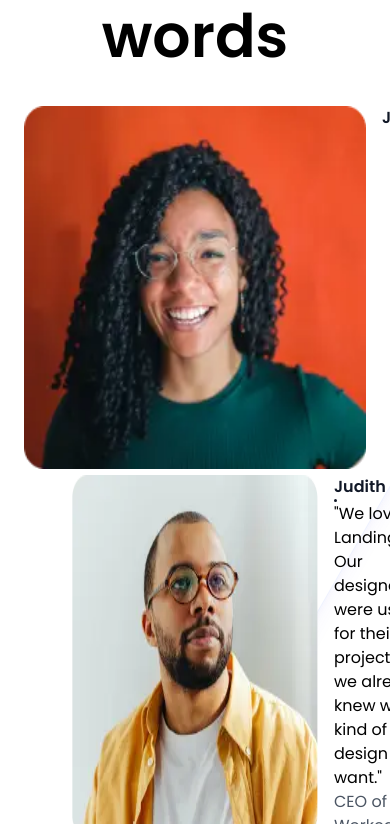
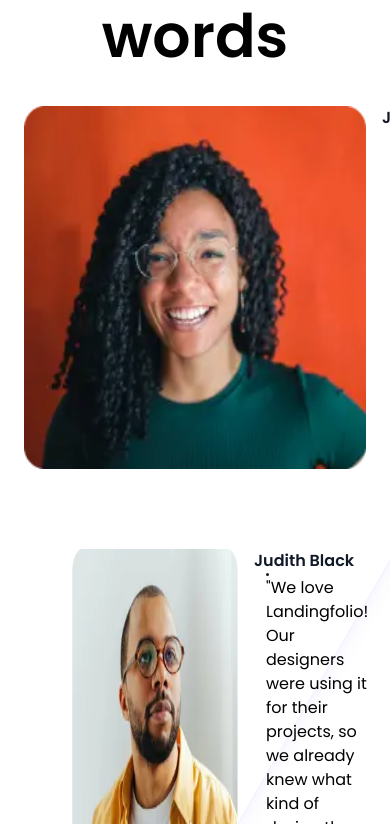
Before and after one commit to aruljohnsonalmabetter/MiPlace-Frontend, a React (Create React App) app in the folder miplace/: page / in a window 390 px wide. Shown: the part 3860-4684 px from the top of the page. Built offline with nearby package versions, Linux system fonts and the light colour scheme.

Commit message:
added changes in hotelinfo

```diff
--- a/miplace/src/components/HotelNamebooking.js
+++ b/miplace/src/components/HotelNamebooking.js
@@ -44,7 +44,7 @@ const HotelNamebooking = ({
   };
 
   return (
-    <div class="flex justify-between p-8 text-black rounded">
+    <div id ="hotelname"class="flex justify-between p-8 text-black rounded">
       <div>
         <h1 className="font-[Montserrat] text-[2.125rem] font-semibold">
           {hotelname}
--- a/miplace/src/components/Imagegrid.jsx
+++ b/miplace/src/components/Imagegrid.jsx
@@ -8,9 +8,9 @@ function Imagegrid({ img }) {
     return (
         <>
 
-            <div className="flex space-x-2 justify-center m-auto py-16 px-4 max-w-[1500px] w-full">
+            <div id="imggrid"className="flex space-x-2 justify-center m-auto py-16 px-4 max-w-[1500px] w-full">
                 <div className="rounded-lg">
-                   <img src={image1} className="object-cover rounded-lg"></img>
+                   <img class="img"src={image1} className="object-cover rounded-lg"></img>
                 </div>
 
                {/* <div className="w-1/2 flex"> */}
@@ -28,8 +28,8 @@ function Imagegrid({ img }) {
                             </img>
                         </div>   */}
                      {/* </div>     */}
-                <div className=" w-1/2">
-                    <img src={image2} className="object-cover rounded-lg"></img>
+                <div class="img" className=" w-1/2">
+                    <img class="img" src={image2} className="object-cover rounded-lg"></img>
                         {/* <div className="flex-col h-full">
                             <img src={image1} className="object-cover m-1 h-1/2 ">
                             </img>
--- a/miplace/src/components/Testimonial.jsx
+++ b/miplace/src/components/Testimonial.jsx
@@ -1,6 +1,7 @@
 import React from 'react'
 import image from '../images/BG (1).webp'
 import image1 from '../images/BG-1 (1).webp'
+import "./styles.css";
 export default function Testimonial(){
   return (
     <section class="relative isolate overflow-hidden bg-white px-6 py-24 font-mullish sm:py-32 lg:px-8">
@@ -30,12 +31,12 @@ export default function Testimonial(){
                        </div>
                        </div>
             </div>
-        <div class="">
+                  <div id="testimonial2"class="flex mx-auto ">
                 <div class="flex space-x-4">
                 <img class="mx-auto h-30 w-30  "
                        src={image1}
                        alt=""/>
-                       <div class=" text-left items-center justify-center  text-base">
+                          <div class=" text-left  space-x-3  text-base">
                            <div class="font-semibold text-gray-900">Judith Black</div>
                                <svg viewBox="0 0 2 2" width="3" height="3" aria-hidden="true" class="fill-gray-900">
                                    <circle cx="1" cy="1" r="1" />
@@ -44,8 +45,7 @@ export default function Testimonial(){
                            <div class="text-gray-600 items-start">CEO of Workcation</div>
                        </div>
                        </div>
-        </div>
-
+                  </div>
     </div>
   </div>
 </section>
--- a/miplace/src/components/styles.css
+++ b/miplace/src/components/styles.css
@@ -56,7 +56,14 @@
 #testimonial{
     @media screen and (max-width: 1038px) {
             flex-direction: column;
-            gap:6px;
+            gap:5rem;
+
+        }
+}
+#testimonial2{
+    @media screen and (max-width: 1038px) {
+           padding-right: 8rem;
+
         }
 }
 
@@ -199,7 +206,7 @@
     }
 }
 
-    @media screen and (max-width: 600px) {
+  @media screen and (max-width: 600px) {
          #btn{
             width:100%
          }
@@ -214,3 +221,24 @@
                 width:100%
             }
         }
+#imggrid{
+    @media screen and (max-width: 1450px) {
+            flex-direction: column;
+            gap:20px;
+        }
+}
+.img{
+    @media screen and (max-width: 1450px) {
+            width:100%;
+        }
+}
+.img2 {
+    @media screen and (max-width: 1450px) {
+        width: 100%;
+    }
+}
+#hotelname{
+    @media screen and (max-width: 500px) {
+            gap:15px;
+        }
+}
```
